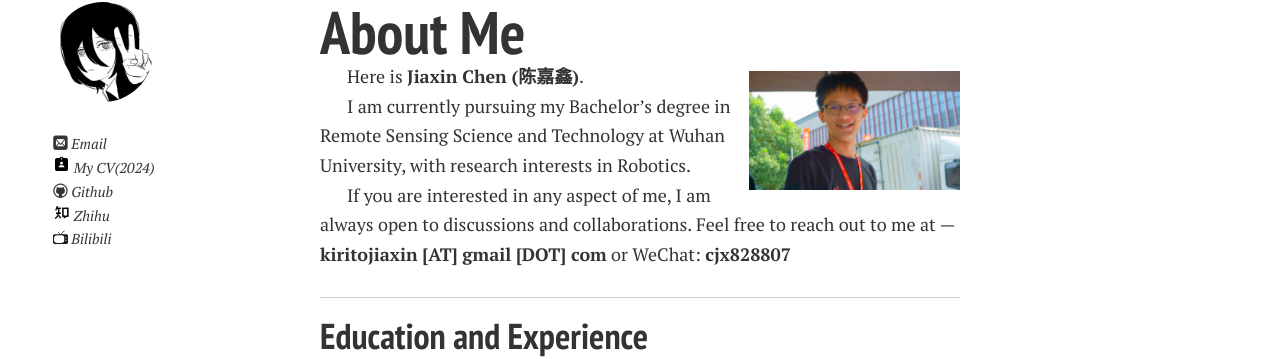
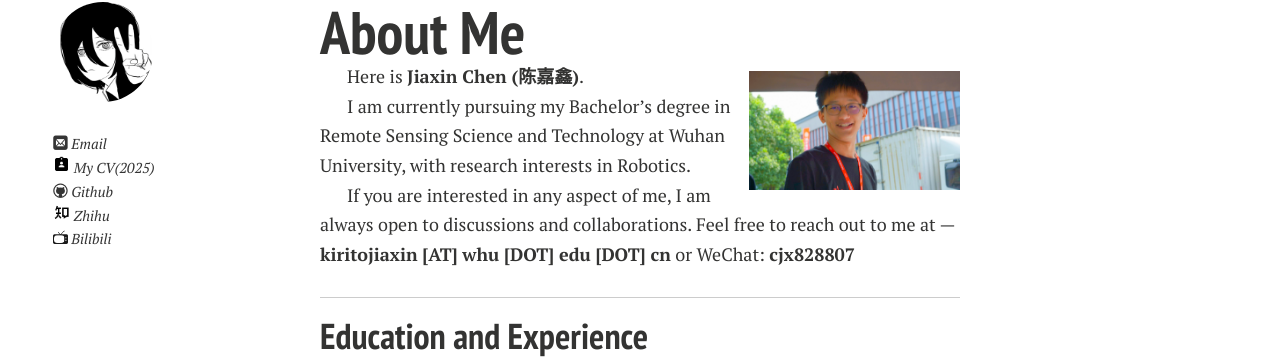
Before and after one commit to PlutoKirito/PlutoKirito.github.io, a Jekyll site: the page built from index.md, in a window 1280 px wide. Shown: the part 106-465 px from the top of the page. Built offline with Jekyll 4.4.1, drawn with Linux system fonts in a browser that asks for light colours; nearby versions of some CDN libraries; comment, search, counter and statistics services are not loaded; a style sheet for code colours, icons or effects is not loaded; our own code applies the rules of GitHub Pages for plain Markdown files.

Commit message:
docs: update CV and email address

```diff
--- a/_config.yml
+++ b/_config.yml
@@ -17,7 +17,7 @@ owner:
   avatar: Nayuta.jpg
   # bio: Dream big, stay positive, work hard, and enjoy the journey.
   email: kiritojiaxin@gmail.com
-  cv: https://PlutoKirito.github.io/file/CV_JiaxinChen(2024).pdf
+  cv: https://PlutoKirito.github.io/file/My_Resume_2025_9.pdf
 
 
   # Social networking links are used in author-bio sidebar. Update and remove as you like.
--- a/_includes/author-bio.html
+++ b/_includes/author-bio.html
@@ -6,7 +6,7 @@
 
 {% if site.owner.email %}<p style="text-indent:0;margin-top:1.5em;"><a href="mailto:{{ site.owner.email }}" target="_blank"><i class="icon-mail"></i> Email</a></p>{% endif %}
 
-{% if site.owner.cv %}<p style="text-indent:0;"><a href="{{ site.owner.cv }}"><img src="https://plutokirito.github.io/images/logo/icons8-cv-100.png" width="17" height="17"></i> My CV(2024)</a></p>{% endif %}
+{% if site.owner.cv %}<p style="text-indent:0;"><a href="{{ site.owner.cv }}"><img src="https://plutokirito.github.io/images/logo/icons8-cv-100.png" width="17" height="17"></i> My CV(2025)</a></p>{% endif %}
 
 {% if site.owner.twitter %}<p style="text-indent:0;"><a href="https://twitter.com/{{ site.owner.twitter }}"><i class="icon-twitter"></i> Twitter</a></p>{% endif %}
 
--- a/index.md
+++ b/index.md
@@ -10,7 +10,7 @@ Here is **Jiaxin Chen (陈嘉鑫)**. <br>
 
 I am currently pursuing my Bachelor's degree in Remote Sensing Science and Technology at Wuhan University, with research interests in Robotics.
 
-If you are interested in any aspect of me, I am always open to discussions and collaborations. Feel free to reach out to me at — **kiritojiaxin [AT] gmail [DOT] com** or WeChat: **cjx828807**
+If you are interested in any aspect of me, I am always open to discussions and collaborations. Feel free to reach out to me at — **kiritojiaxin [AT] whu [DOT] edu [DOT] cn** or WeChat: **cjx828807**
 
 ---
 ## Education and Experience
```
Also changed, not shown: cn.md (+1 -1 lines), 3 other files.
